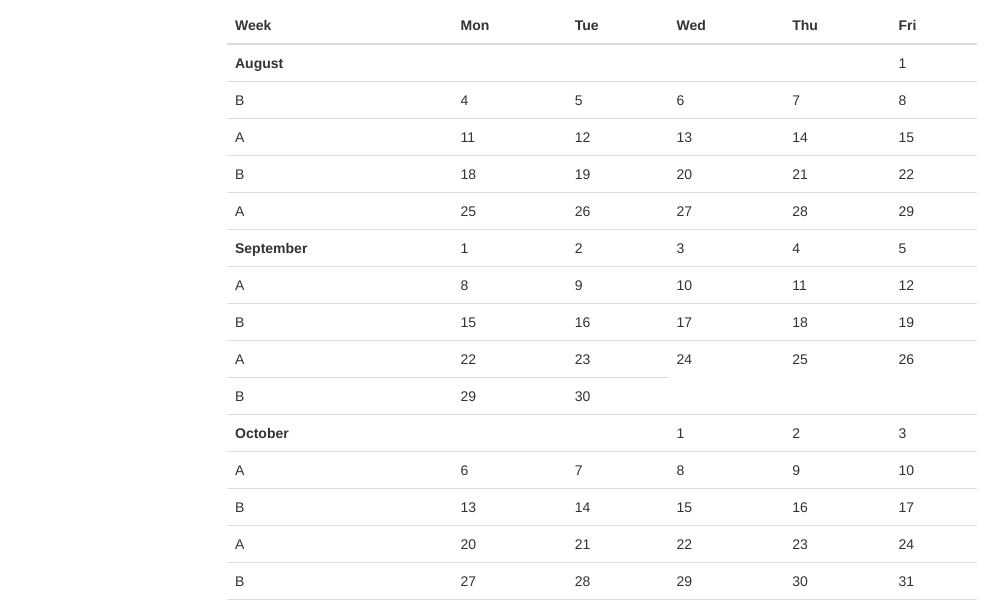
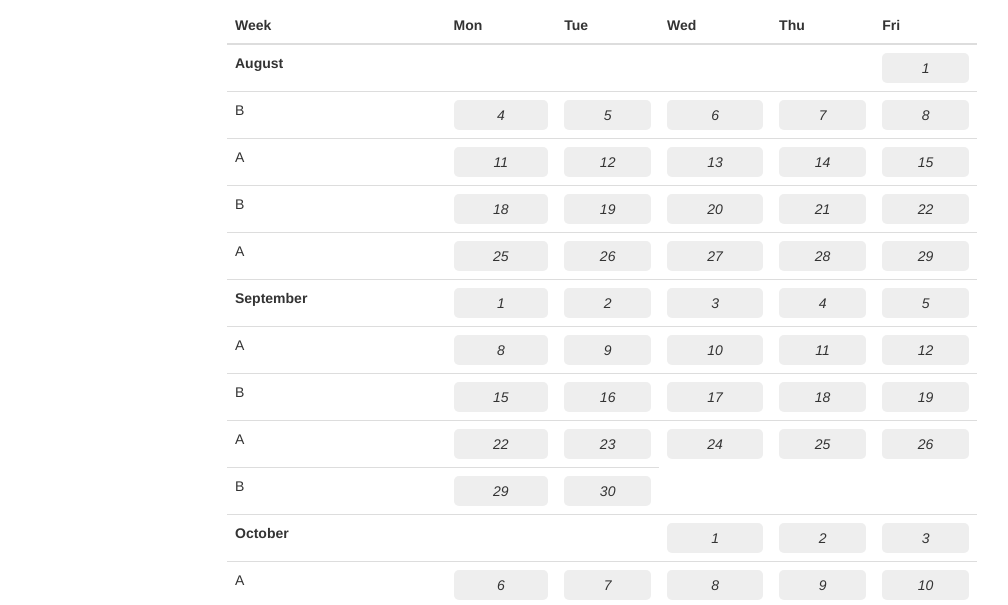
Before and after one commit to VISdiary/diary-app, a website: page index.html in a window 1280 px wide. Shown: the part 160-765 px from the top of the page, without its empty margins (38-1046 px from the left). Drawn offline with nearby package versions, Linux system fonts and the light colour scheme.

Commit message:
add css for calendar

```diff
--- a/css/main.css
+++ b/css/main.css
@@ -1,3 +1,14 @@
-.calendar .row div {
+.calendar tr td div {
 
+  background: #eee;
+  padding: 5px;
+  text-align: center;
+  font-style: italic;
+  border-radius: 5px;
+  cursor: pointer;
 }
+
+
+.calendar tr td div.holiday {
+  background: #5B9CE5;
+}
```
